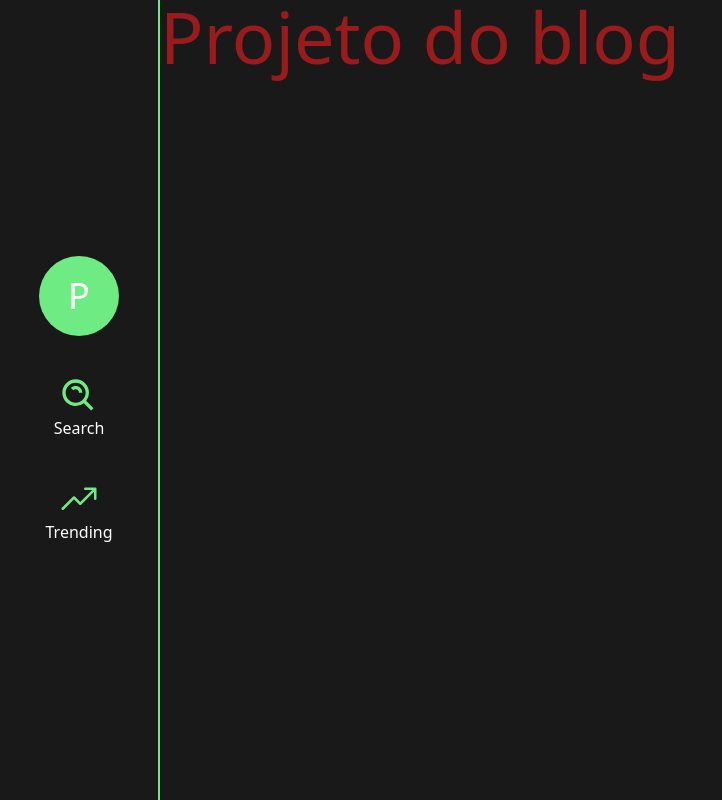
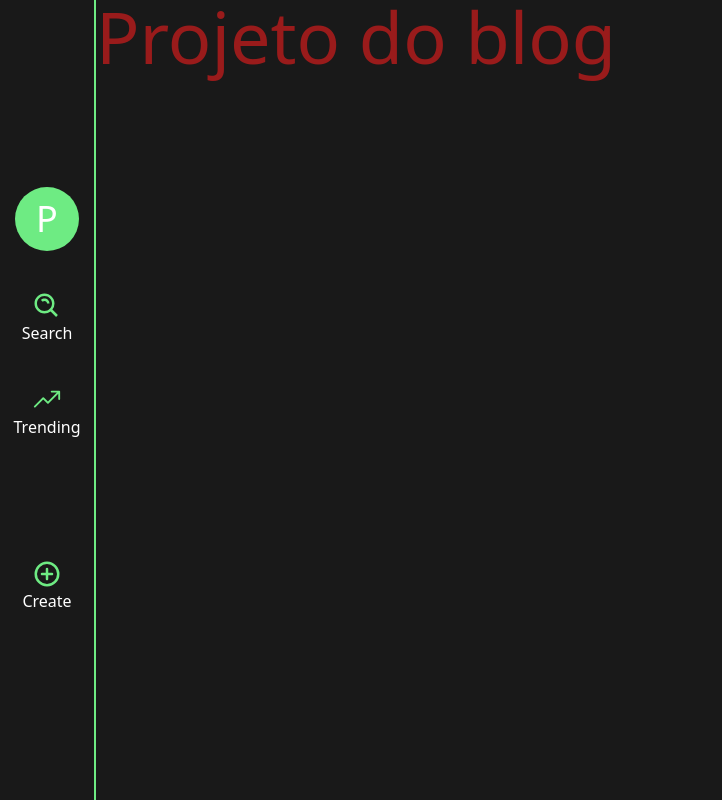
Before and after one commit to felipersan/next-blog, a Next.js app: page / in a window 1280 px wide. Shown: the whole page, without its empty margins (0-722 px from the left). Built offline with nearby package versions, Linux system fonts and the light colour scheme.

Commit message:
att - components/sidebar

```diff
--- a/public/assets/index.tsx
+++ b/public/assets/index.tsx
@@ -31,3 +31,18 @@ export const TrendIcon = ({ color = "#069CD1", size = 18 }: any) => (
     />
   </svg>
 );
+
+export const AddIcon = ({ color = "#069CD1", size = 18 }: any) => (
+  <svg
+    xmlns="http://www.w3.org/2000/svg"
+    width={size}
+    height={size}
+    preserveAspectRatio="xMidYMid meet"
+    viewBox="0 0 24 24"
+  >
+    <path
+      fill={color}
+      d="M12 17q.425 0 .713-.288Q13 16.425 13 16v-3h3.025q.425 0 .7-.288Q17 12.425 17 12t-.288-.713Q16.425 11 16 11h-3V7.975q0-.425-.287-.7Q12.425 7 12 7t-.712.287Q11 7.575 11 8v3H7.975q-.425 0-.7.287Q7 11.575 7 12t.287.712Q7.575 13 8 13h3v3.025q0 .425.288.7q.287.275.712.275Zm0 5q-2.075 0-3.9-.788q-1.825-.787-3.175-2.137q-1.35-1.35-2.137-3.175Q2 14.075 2 12t.788-3.9q.787-1.825 2.137-3.175q1.35-1.35 3.175-2.138Q9.925 2 12 2t3.9.787q1.825.788 3.175 2.138q1.35 1.35 2.137 3.175Q22 9.925 22 12t-.788 3.9q-.787 1.825-2.137 3.175q-1.35 1.35-3.175 2.137Q14.075 22 12 22Zm0-10Zm0 8q3.325 0 5.663-2.337Q20 15.325 20 12t-2.337-5.663Q15.325 4 12 4T6.338 6.337Q4 8.675 4 12t2.338 5.663Q8.675 20 12 20Z"
+    />
+  </svg>
+);
--- a/src/components/global/NavBar/index.tsx
+++ b/src/components/global/NavBar/index.tsx
@@ -1,26 +1,46 @@
-import { SearchIcon, TrendIcon } from "../../../../public/assets";
+import { AddIcon, SearchIcon, TrendIcon } from "../../../../public/assets";
 
 export default function NavBar() {
   const menu = [
-    { icon: <SearchIcon color={"#6EEB83"} size={40} />, title: "Search" },{ icon: <TrendIcon color={"#6EEB83"} size={40} />, title: "Trending" }
+    { icon: <SearchIcon color={"#6EEB83"} size={30} />, title: "Search" },
+    { icon: <TrendIcon color={"#6EEB83"} size={30} />, title: "Trending" },
   ];
   return (
-    <main className="min-h-screen w-40 border-solid border-r-2 border-emphasis-primary flex items-center justify-center flex-col gap-y-10">
-      <div className="bg-emphasis-primary h-20 w-20 rounded-full flex items-center justify-center">
-        <span className="text-4xl text-white">P</span>
+    <main className="min-h-screen w-24 border-solid border-r-2 border-emphasis-primary flex items-center justify-center flex-col gap-y-10">
+      <div className="bg-emphasis-primary h-16 w-16 rounded-full flex items-center justify-center">
+        <a href="/">
+          <span className="text-4xl text-white">P</span>
+        </a>
       </div>
       <nav>
         <ul className="flex flex-col gap-y-10">
           {menu.map((row: any, key: number) => (
             <li key={key}>
-              <a className="cursor-pointer flex flex-col items-center" href={`/${row.title}`}>
-                {row.icon}
-                <p className="text-white">{row.title}</p>
+              <a
+                className="cursor-pointer flex flex-col items-center"
+                href={`/${row?.title?.toLowerCase()}`}
+              >
+                {row?.icon}
+                <p className="text-white">{row?.title}</p>
               </a>
             </li>
           ))}
         </ul>
       </nav>
+      <nav className="mt-20">
+        <ul className="flex flex-col gap-y-10">
+          <li key={"create component"}>
+            <a
+              className="cursor-pointer flex flex-col items-center"
+              href={`/create`}
+            >
+              <AddIcon color={"#6EEB83"} size={30} />
+
+              <p className="text-white">Create</p>
+            </a>
+          </li>
+        </ul>
+      </nav>
     </main>
   );
 }
```
